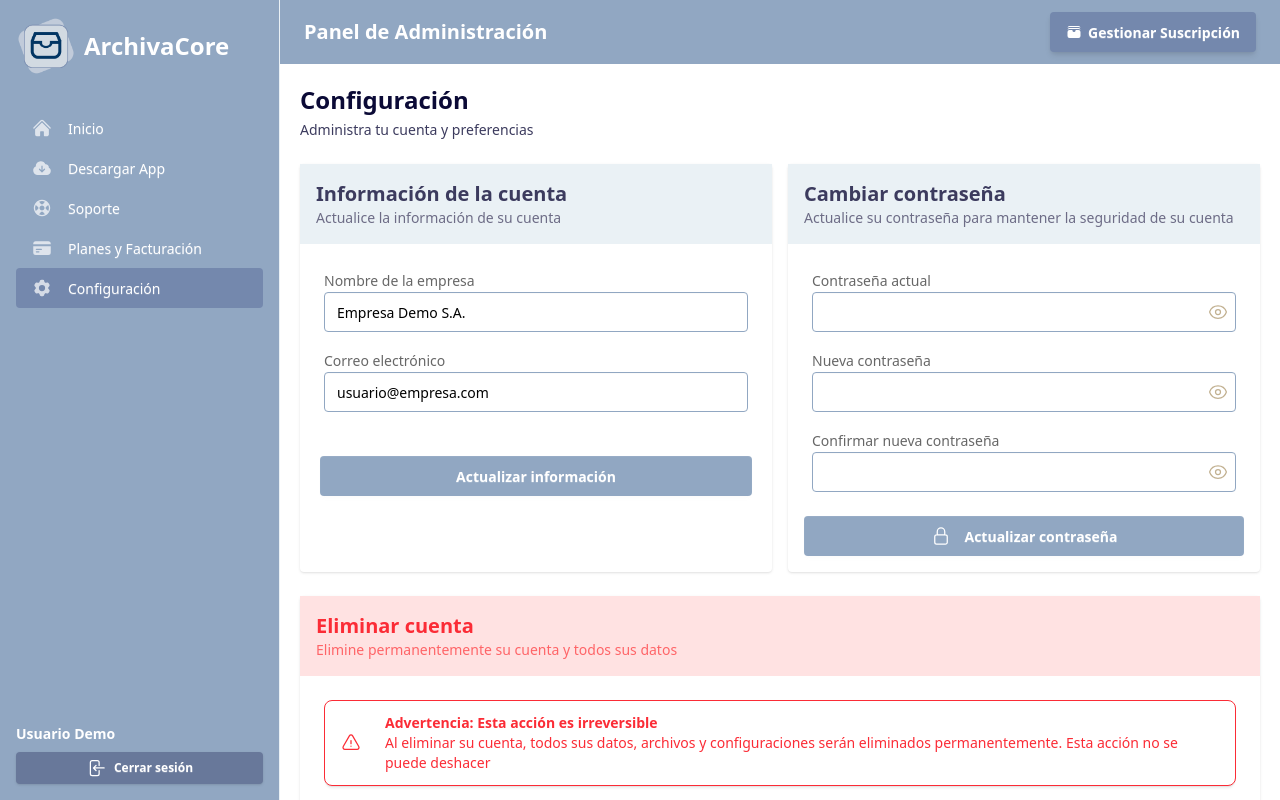
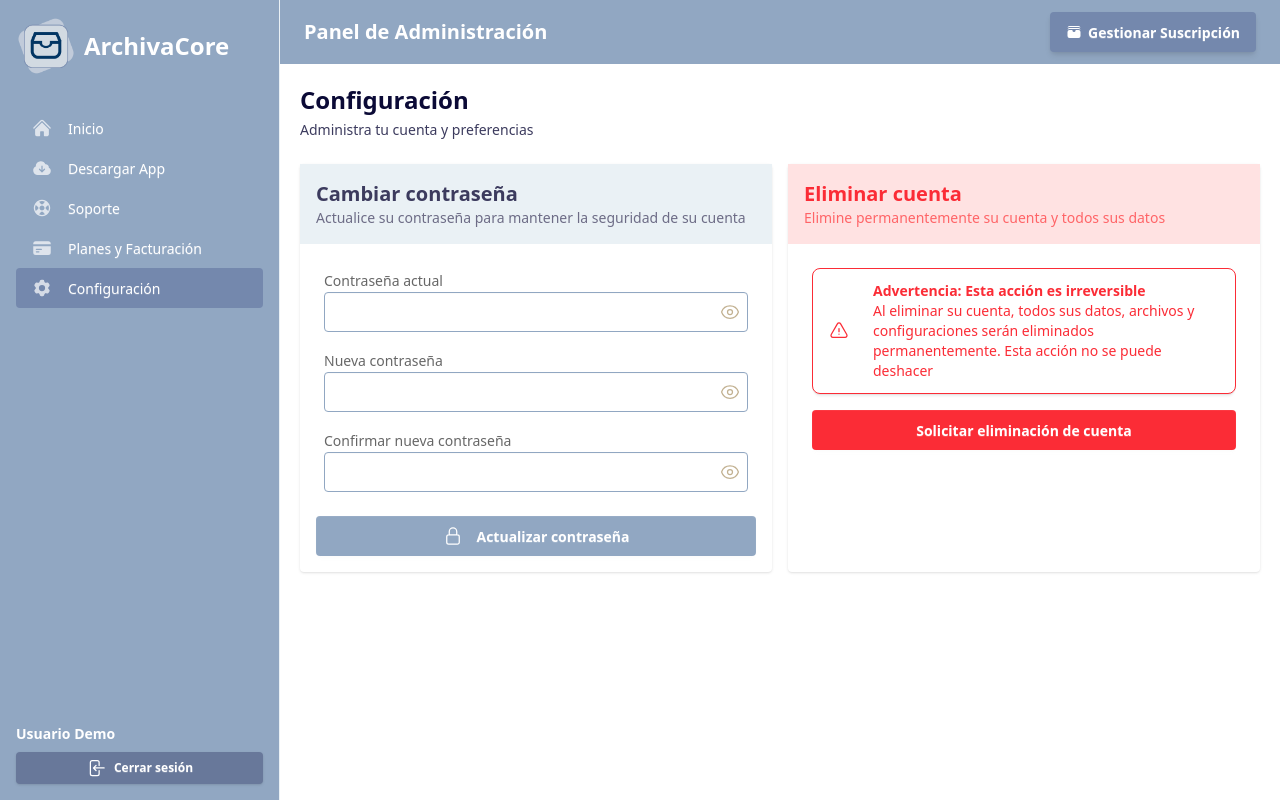
Before and after one commit to sebsanchez99/ArchivaCore, a Vue app in the folder landing/: page /dashboard/settings in a window 1280 px wide. Built offline with nearby package versions, Linux system fonts and the light colour scheme; no server answers; the HTML template or start-up script is replaced by a standard one.

Commit message:
Se actualiza componente para actualización de datos de empresa

```diff
--- a/landing/src/modules/dashboard/layouts/SettingsSection.vue
+++ b/landing/src/modules/dashboard/layouts/SettingsSection.vue
@@ -5,15 +5,13 @@
             <p class="text-sm text-text-400">Administra tu cuenta y preferencias</p>
         </div>
         <div class="grid grid-cols-2 gap-4">
-            <UpdateInfoForm />
             <ChangePasswordForm />
+            <DeleteAccountForm />
         </div>
-        <DeleteAccountForm />
     </div>
 </template>
 
 <script setup lang="ts">
-import UpdateInfoForm from "@/modules/dashboard/components/settingsSection/UpdateInfoForm.vue";
 import ChangePasswordForm from "@/modules/dashboard/components/settingsSection/ChangePasswordForm.vue";
 import DeleteAccountForm from "@/modules/dashboard/components/settingsSection/DeleteAccountForm.vue";
 </script>
```
